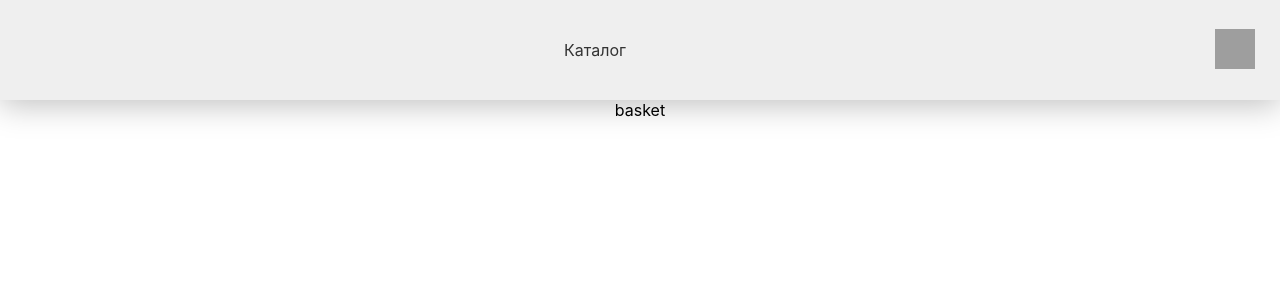
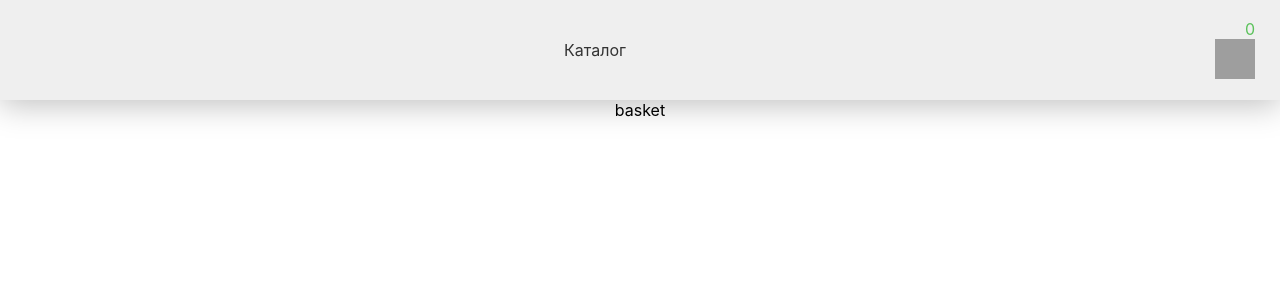
Before and after one commit to Andrew1996-la/test-appevent, a React (Create React App) app: page /basket in a window 1280 px wide. Shown: the top 300 px of the page. Built offline with nearby package versions, Linux system fonts and the light colour scheme; grey boxes are pictures that could not be loaded.

Commit message:
Реализовал базовый reducer

```diff
--- a/package.json
+++ b/package.json
@@ -3,6 +3,7 @@
   "version": "0.1.0",
   "private": true,
   "dependencies": {
+    "@reduxjs/toolkit": "^2.2.1",
     "@testing-library/jest-dom": "^5.17.0",
     "@testing-library/react": "^13.4.0",
     "@testing-library/user-event": "^13.5.0",
@@ -12,6 +13,7 @@
     "@types/react-dom": "^18.2.19",
     "react": "^18.2.0",
     "react-dom": "^18.2.0",
+    "react-redux": "^9.1.0",
     "react-router-dom": "^6.22.1",
     "react-scripts": "5.0.1",
     "typescript": "^4.9.5",
--- a/src/components/Basket/Basket.tsx
+++ b/src/components/Basket/Basket.tsx
@@ -1,13 +1,16 @@
 import { useNavigate } from 'react-router-dom';
 import cn from './basket.module.css';
+import {useAppSelector} from "../../hooks";
 const Basket = () => {
     const navigate = useNavigate();
+    const productCountInBasket:number = useAppSelector(state => state.basket.basketProduct.length);
     const goToBasket = () => {
         navigate('/basket');
     }
 
     return (
         <div className={cn.basketWrapper}>
+            <span className={cn.basketWrapper_counter}>{productCountInBasket}</span>
             <button onClick={goToBasket}/> {/*button для доступности с клавиатуры*/}
         </div>
     )
--- a/src/components/Basket/basket.module.css
+++ b/src/components/Basket/basket.module.css
@@ -11,3 +11,9 @@
         cursor: pointer;
     }
 }
+
+.basketWrapper_counter {
+    display: flex;
+    justify-content: end;
+    color: var(--contrast-bgColor);
+}
--- a/src/components/Product/Product.tsx
+++ b/src/components/Product/Product.tsx
@@ -1,13 +1,21 @@
 import Button from "../Button/Button";
 import { FC } from "react";
 import cn from './product.module.css';
+import {useAppDispath} from "../../hooks";
+import {addToBasket} from "../../store/basketSlice";
 
 interface IProduct {
+    id: number
     title: string,
     urlImg: string,
     price: number,
 }
-const Product: FC<IProduct> = ({title, urlImg, price}) => {
+const Product: FC<IProduct> = ({title, urlImg, price, id}) => {
+    const dispath = useAppDispath();
+    const addProductToBasket = (product: any) => {
+        dispath(addToBasket(product))
+    }
+
     return (
         <div className={cn.product}>
             <div className={cn.product_title} data-full-text={title}>{title}</div> {/*data-full-text - хак для отображения обрезных заголовков при наведении */}
@@ -16,7 +24,7 @@ const Product: FC<IProduct> = ({title, urlImg, price}) => {
             </div>
             <div className={cn.product_buy}>
                 <div className={cn.product_buy_price}>Цена: {price} &#8381;</div>
-                <Button>В корзину</Button>
+                <Button callback={() => addProductToBasket({title: title, urlImg: urlImg, price: price, id: id})}>В корзину</Button>
             </div>
         </div>
     )
--- a/src/components/ProductList/ProductList.tsx
+++ b/src/components/ProductList/ProductList.tsx
@@ -4,7 +4,6 @@ import Product from "../Product/Product";
 import cn from './productList.module.css';
 
 const ProductList = () => {
-
     const [products, setProducts] = useState<IProduct[] | []>([]);
 
     useEffect(() => {
@@ -25,6 +24,7 @@ const ProductList = () => {
             {products.map((product: IProduct) => (
                 <Product
                     key={product.id}
+                    id={product.id}
                     urlImg={product.image}
                     title={product.name}
                     price={product.price}
--- /dev/null
+++ b/src/hooks.ts
@@ -0,0 +1,6 @@
+import {useDispatch, useSelector, TypedUseSelectorHook} from "react-redux";
+import {RootState, AppDispath} from "./store";
+
+export const useAppDispath = () => useDispatch<AppDispath>();
+
+export const useAppSelector: TypedUseSelectorHook<RootState> = useSelector;
--- a/src/index.tsx
+++ b/src/index.tsx
@@ -3,6 +3,8 @@ import ReactDOM from 'react-dom/client';
 import './index.css';
 import App from './App';
 import { BrowserRouter } from "react-router-dom";
+import { Provider } from "react-redux";
+import store from "./store";
 
 const root = ReactDOM.createRoot(
   document.getElementById('root') as HTMLElement
@@ -10,7 +12,9 @@ const root = ReactDOM.createRoot(
 root.render(
   <React.StrictMode>
       <BrowserRouter>
-          <App />
+          <Provider store={store}>
+              <App />
+          </Provider>
       </BrowserRouter>
   </React.StrictMode>
 );
--- /dev/null
+++ b/src/store/basketSlice.ts
@@ -0,0 +1,27 @@
+import { createSlice, PayloadAction } from "@reduxjs/toolkit";
+import { IProduct } from "../api";
+
+interface IInitState {
+    basketProduct: IProduct[] | [],
+}
+
+const initialState: IInitState = {
+    basketProduct: [],
+};
+
+const basketSlice = createSlice({
+    name: "basket",
+    initialState,
+    reducers: {
+        addToBasket(state, action: PayloadAction<IProduct>): void {
+            state.basketProduct = [...state.basketProduct, action.payload];
+        },
+
+        removeFromBasket(state, action: PayloadAction<number>): void {
+
+        }
+    }
+})
+
+export const {addToBasket, removeFromBasket } = basketSlice.actions
+export default basketSlice.reducer
--- /dev/null
+++ b/src/store/index.ts
@@ -0,0 +1,13 @@
+import { configureStore } from "@reduxjs/toolkit";
+import basketReducer from "./basketSlice";
+
+const store = configureStore({
+    reducer: {
+        basket: basketReducer,
+    }
+})
+
+export default store;
+
+export type RootState = ReturnType<typeof store.getState>;
+export type AppDispath = typeof store.dispatch;
```
Also changed, not shown: 1 other file (tests, documents, lock files or other folders).
